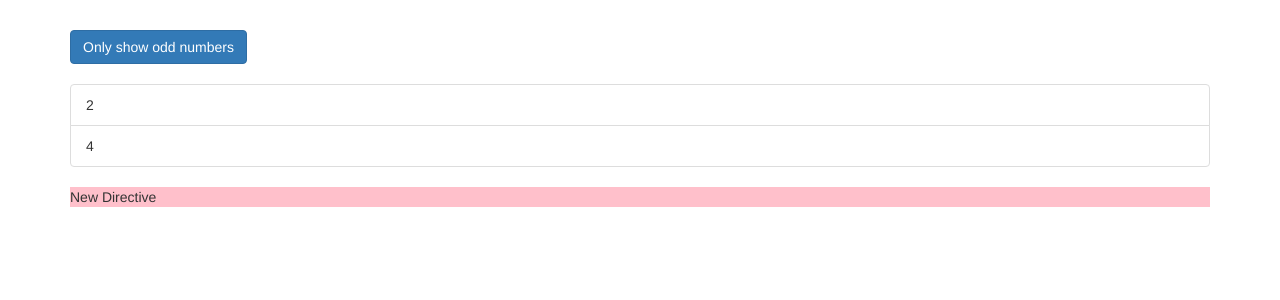
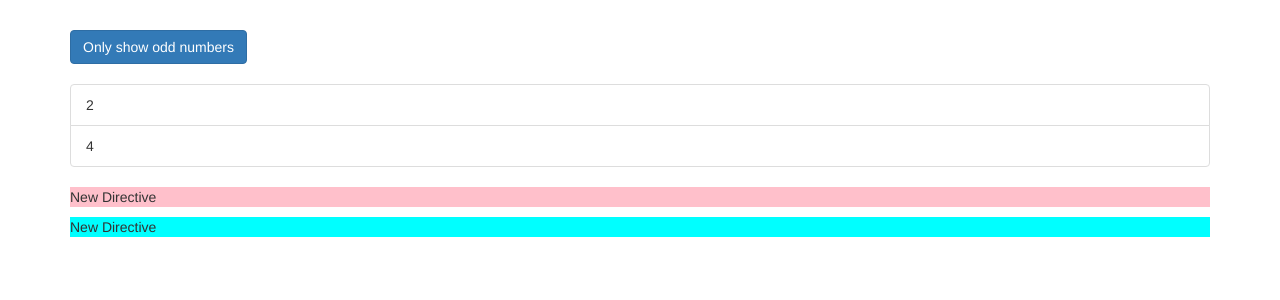
Before and after one commit to singhsanket143/DirectivesDemoAngularApp, an Angular app: page / in a window 1280 px wide. Shown: the top 300 px of the page. Built offline with nearby package versions, Linux system fonts and the light colour scheme.

Commit message:
Better attribute directive added by Renderer2

```diff
--- a/src/app/app.component.html
+++ b/src/app/app.component.html
@@ -21,6 +21,8 @@
 
       </ul>
       <p appBasicHighlight>New Directive</p>
+      <p appBetterHighlight>New Directive</p>
+
     </div>
   </div>
 </div>
--- a/src/app/app.module.ts
+++ b/src/app/app.module.ts
@@ -5,11 +5,13 @@ import { HttpModule } from '@angular/http';
 
 import { AppComponent } from './app.component';
 import {BasicHightlightDirective} from './basic-highlight/basic-hightlight.directive';
+import { BetterHighlightDirective } from './better-highlight/better-highlight.directive';
 
 @NgModule({
   declarations: [
     AppComponent,
-    BasicHightlightDirective
+    BasicHightlightDirective,
+    BetterHighlightDirective
   ],
   imports: [
     BrowserModule,
--- /dev/null
+++ b/src/app/better-highlight/better-highlight.directive.ts
@@ -0,0 +1,15 @@
+import {Directive, ElementRef, OnInit, Renderer2} from '@angular/core';
+
+@Directive({
+  selector: '[appBetterHighlight]'
+})
+export class BetterHighlightDirective implements OnInit {
+
+  constructor(private elementRef: ElementRef, private renderer: Renderer2) {
+  }
+
+  ngOnInit() {
+    this.renderer.setStyle(this.elementRef.nativeElement, 'backgroundColor', 'aqua');
+  }
+
+}
```
